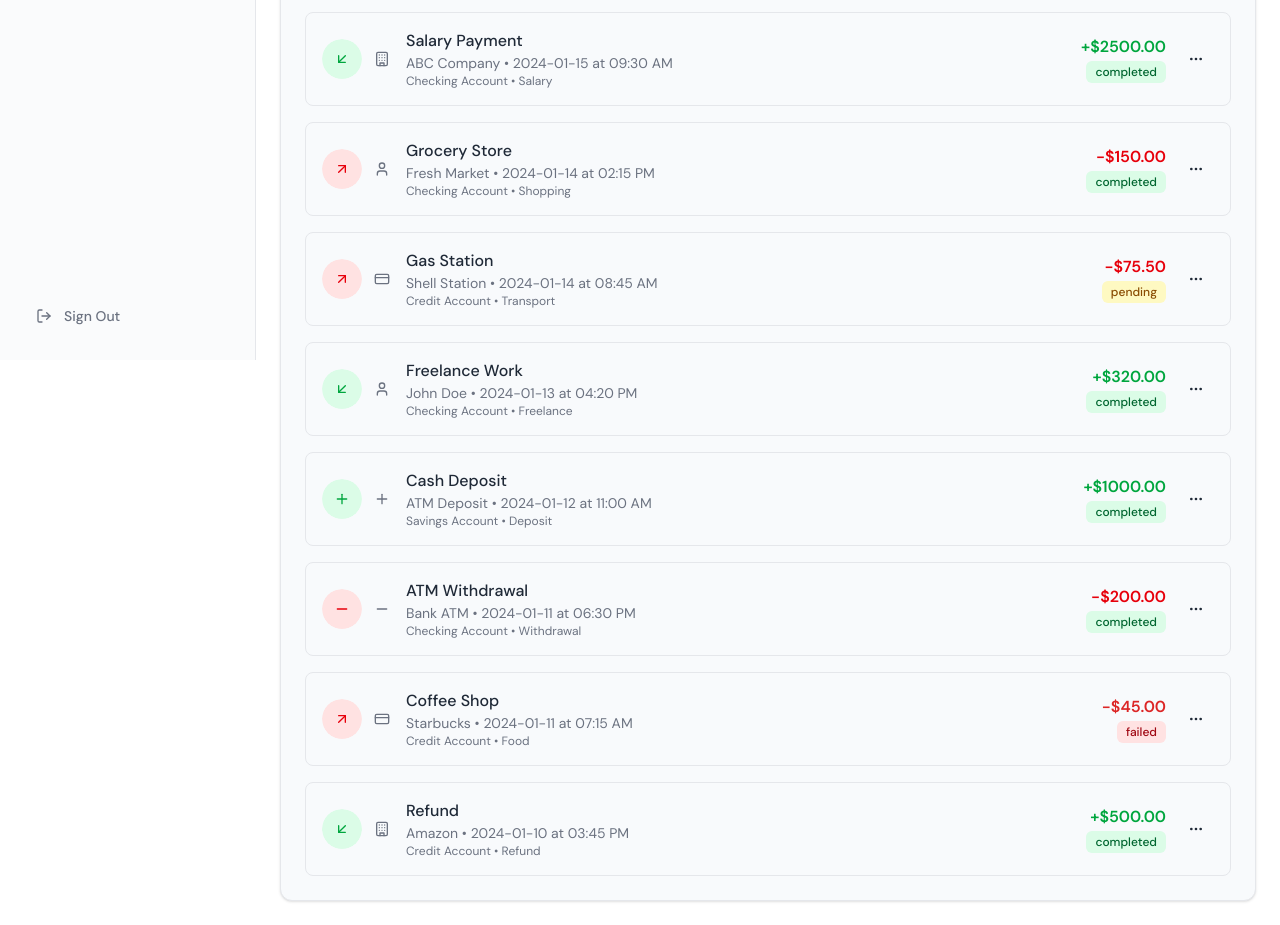
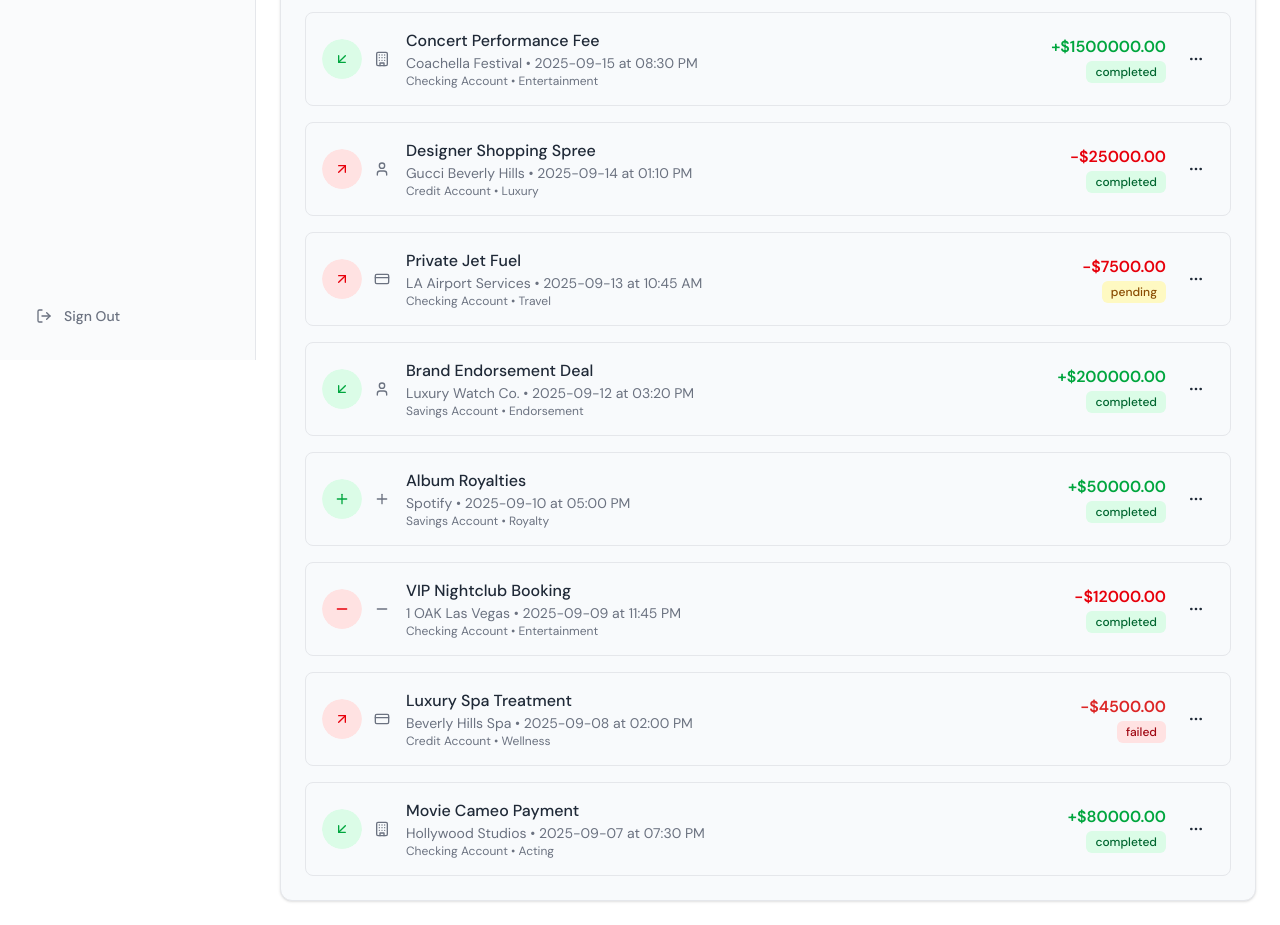
Before and after one commit to prezine/whale-bank, a Next.js app: page /history in a window 1280 px wide. Shown: the part 440-1365 px from the top of the page. Built offline with nearby package versions, Linux system fonts and the light colour scheme.

Commit message:
push history

```diff
--- a/components/history/transaction-list.tsx
+++ b/components/history/transaction-list.tsx
@@ -30,105 +30,105 @@ const allTransactions = [
   {
     id: 1,
     type: "received",
-    amount: 2500.0,
-    description: "Salary Payment",
-    recipient: "ABC Company",
-    date: "2024-01-15",
-    time: "09:30 AM",
+    amount: 1500000.0,
+    description: "Concert Performance Fee",
+    recipient: "Coachella Festival",
+    date: "2025-09-15",
+    time: "08:30 PM",
     status: "completed",
     account: "checking",
-    category: "salary",
+    category: "entertainment",
     icon: Building,
   },
   {
     id: 2,
     type: "sent",
-    amount: 150.0,
-    description: "Grocery Store",
-    recipient: "Fresh Market",
-    date: "2024-01-14",
-    time: "02:15 PM",
+    amount: 25000.0,
+    description: "Designer Shopping Spree",
+    recipient: "Gucci Beverly Hills",
+    date: "2025-09-14",
+    time: "01:10 PM",
     status: "completed",
-    account: "checking",
-    category: "shopping",
+    account: "credit",
+    category: "luxury",
     icon: User,
   },
   {
     id: 3,
     type: "sent",
-    amount: 75.5,
-    description: "Gas Station",
-    recipient: "Shell Station",
-    date: "2024-01-14",
-    time: "08:45 AM",
+    amount: 7500.0,
+    description: "Private Jet Fuel",
+    recipient: "LA Airport Services",
+    date: "2025-09-13",
+    time: "10:45 AM",
     status: "pending",
-    account: "credit",
-    category: "transport",
+    account: "checking",
+    category: "travel",
     icon: CreditCard,
   },
   {
     id: 4,
     type: "received",
-    amount: 320.0,
-    description: "Freelance Work",
-    recipient: "John Doe",
-    date: "2024-01-13",
-    time: "04:20 PM",
+    amount: 200000.0,
+    description: "Brand Endorsement Deal",
+    recipient: "Luxury Watch Co.",
+    date: "2025-09-12",
+    time: "03:20 PM",
     status: "completed",
-    account: "checking",
-    category: "freelance",
+    account: "savings",
+    category: "endorsement",
     icon: User,
   },
   {
     id: 5,
     type: "deposit",
-    amount: 1000.0,
-    description: "Cash Deposit",
-    recipient: "ATM Deposit",
-    date: "2024-01-12",
-    time: "11:00 AM",
+    amount: 50000.0,
+    description: "Album Royalties",
+    recipient: "Spotify",
+    date: "2025-09-10",
+    time: "05:00 PM",
     status: "completed",
     account: "savings",
-    category: "deposit",
+    category: "royalty",
     icon: Plus,
   },
   {
     id: 6,
     type: "withdrawal",
-    amount: 200.0,
-    description: "ATM Withdrawal",
-    recipient: "Bank ATM",
-    date: "2024-01-11",
-    time: "06:30 PM",
+    amount: 12000.0,
+    description: "VIP Nightclub Booking",
+    recipient: "1 OAK Las Vegas",
+    date: "2025-09-09",
+    time: "11:45 PM",
     status: "completed",
     account: "checking",
-    category: "withdrawal",
+    category: "entertainment",
     icon: Minus,
   },
   {
     id: 7,
     type: "sent",
-    amount: 45.0,
-    description: "Coffee Shop",
-    recipient: "Starbucks",
-    date: "2024-01-11",
-    time: "07:15 AM",
+    amount: 4500.0,
+    description: "Luxury Spa Treatment",
+    recipient: "Beverly Hills Spa",
+    date: "2025-09-08",
+    time: "02:00 PM",
     status: "failed",
     account: "credit",
-    category: "food",
+    category: "wellness",
     icon: CreditCard,
   },
   {
     id: 8,
     type: "received",
-    amount: 500.0,
-    description: "Refund",
-    recipient: "Amazon",
-    date: "2024-01-10",
-    time: "03:45 PM",
+    amount: 80000.0,
+    description: "Movie Cameo Payment",
+    recipient: "Hollywood Studios",
+    date: "2025-09-07",
+    time: "07:30 PM",
     status: "completed",
-    account: "credit",
-    category: "refund",
+    account: "checking",
+    category: "acting",
     icon: Building,
   },
 ];
--- a/components/wallet/transfer-modal.tsx
+++ b/components/wallet/transfer-modal.tsx
@@ -67,7 +67,12 @@ export function TransferModal({ open, onOpenChange }: TransferModalProps) {
         <DialogHeader>
           <DialogTitle>Send Money</DialogTitle>
         </DialogHeader>
-
+        <div className="w-full bg-red-500 px-4 py-2 rounded-sm">
+          <p className="text-white">
+            Your Account has been restricted. Contact your bank for
+            rectification
+          </p>
+        </div>
         <Tabs
           value={transferType}
           onValueChange={setTransferType}
@@ -260,7 +265,7 @@ export function TransferModal({ open, onOpenChange }: TransferModalProps) {
               >
                 Cancel
               </Button>
-              <Button type="submit" className="flex-1" disabled={isLoading}>
+              <Button type="submit" className="flex-1 opacity-50 cursor-not-allowed" disabled={isLoading}>
                 {isLoading ? "Processing..." : "Send Money"}
               </Button>
             </div>
```
